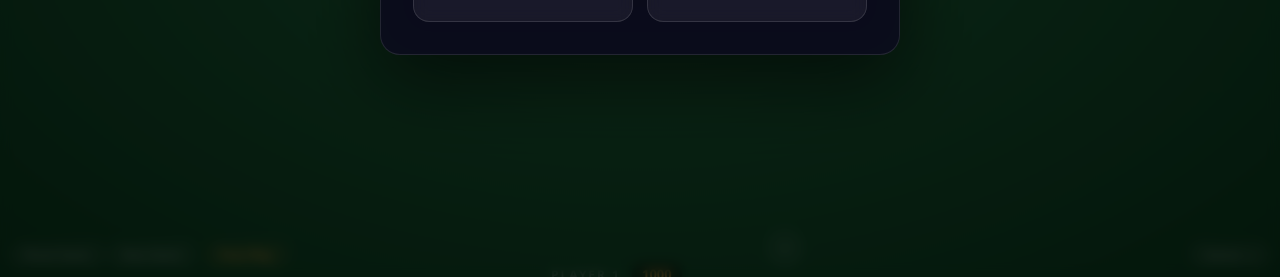
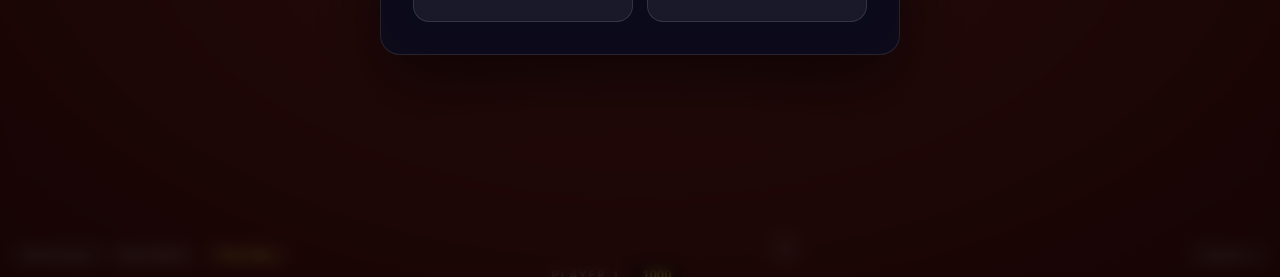
Before and after one commit to wesleyslin/casino-games, a plain HTML site: page baccarat.html in a window 1280 px wide. Shown: the part 523-800 px from the top of the page. Drawn offline with nearby package versions, Linux system fonts and the light colour scheme.

Commit message:
style: change color scheme from green to red

```diff
--- a/baccarat.html
+++ b/baccarat.html
@@ -9,9 +9,9 @@
 <style>
 /* ===== VARIABLES ===== */
 :root {
-    --felt: #1a6b3c;
-    --felt-dark: #0d4a25;
-    --felt-light: #2d8f52;
+    --felt: #6b1a1a;
+    --felt-dark: #4a0d0d;
+    --felt-light: #8f2d2d;
     --gold: #d4a843;
     --gold-light: #f0d68a;
     --gold-dark: #b8922e;
```
Also changed, not shown: blackjack.html (+3 -3 lines), index.html (+1 -1 lines).
